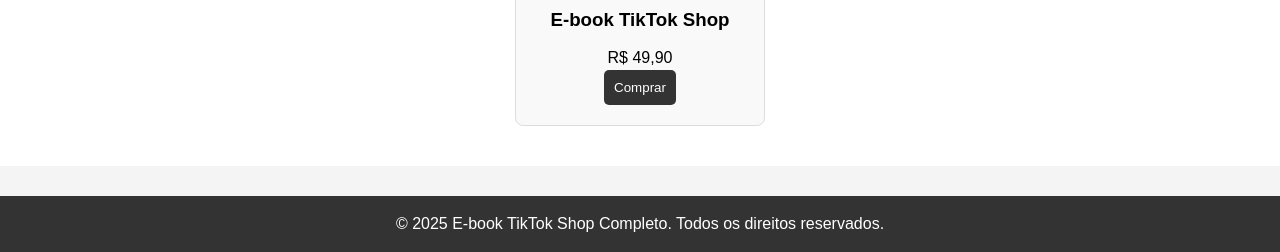
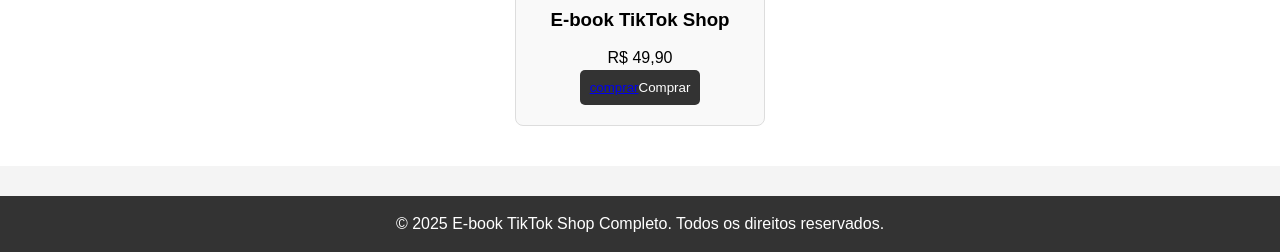
Before and after one commit to vmcarvalho7/projeto-android, a plain HTML site: page index.html in a window 1280 px wide. Shown: the part 849-1101 px from the top of the page. Drawn offline with Linux system fonts and the light colour scheme.

Commit message:
Update index.html

```diff
--- a/index.html
+++ b/index.html
@@ -38,8 +38,9 @@ Adquira agora o combo especial com dois guias poderosos:<br>
           <img src="img/TIKTOKSHOP (2).png" alt="Produto 1" />
           <h3>E-book TikTok Shop</h3>
           <p>R$ 49,90</p>
-          <button>Comprar</button>
+          <button><a href="https://pay.kiwify.com.br/M0vTork">comprar</a>Comprar</button>
         </div>
+
 
       </div>
     </div>
```
